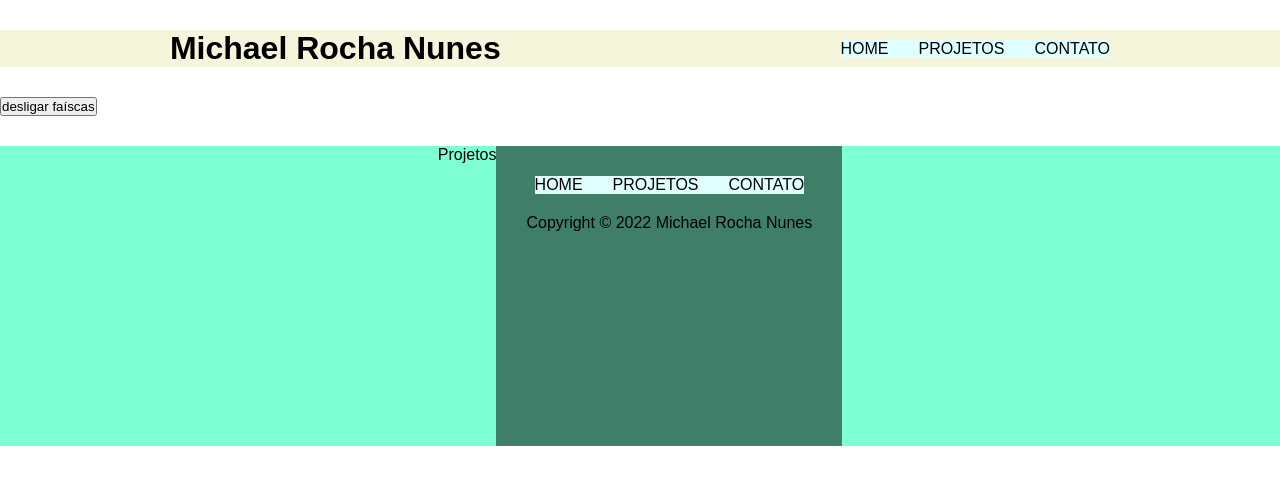
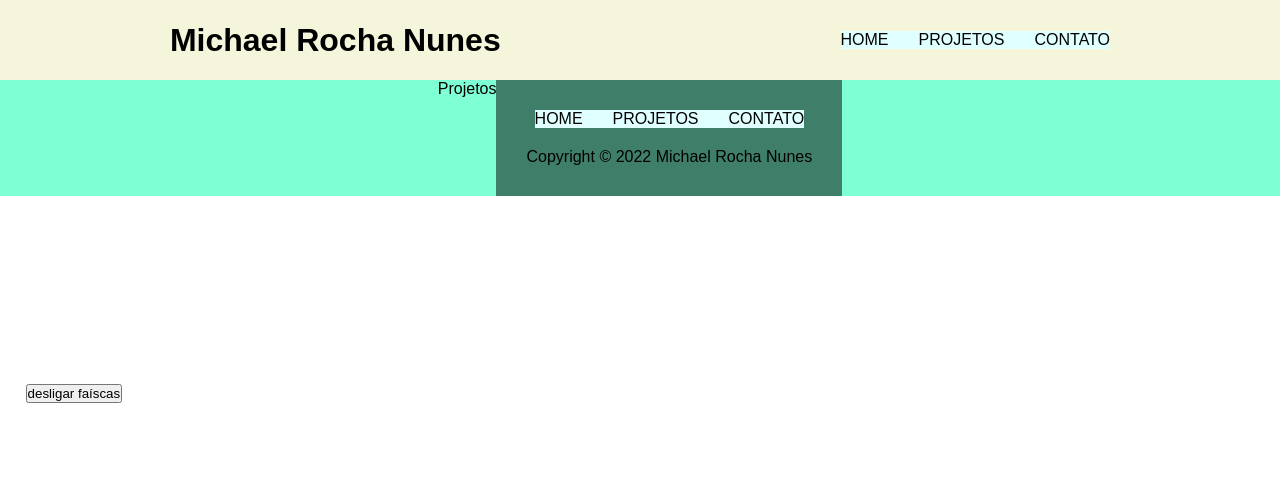
Before and after one commit to michaelrn2288/portfolio, a React (Vite) app: page /projects in a window 1280 px wide. Shown: the top 484 px of the page. Built offline with nearby package versions, Linux system fonts and the light colour scheme.

Commit message:
delegate specific styles to styled-components

```diff
--- a/src/Components/App/index.jsx
+++ b/src/Components/App/index.jsx
@@ -1,9 +1,16 @@
 import { useState } from "react";
+import styled from "styled-components";
 import Footer from "../Footer";
 import Header from "../Header";
 import MouseSparks from "../MouseSparks";
 import Router from "../Router";
 import ToggleButton from "../ToggleButton";
+
+const StyledMain = styled.main`
+    display: flex;
+    justify-content: center;
+    background-color:aquamarine;
+`
 
 export default function App() {
     const [areSparksOn, setAreSparksOn] = useState(true)
@@ -20,9 +27,9 @@ export default function App() {
                 textWhenOn={'desligar faíscas'}
                 textWhenOff={'ligar faíscas'}
             />
-            <main>
+            <StyledMain>
                 <Router />
-            </main>
+            </StyledMain>
         </div>
     )
 }
--- a/src/Components/Footer/index.jsx
+++ b/src/Components/Footer/index.jsx
@@ -1,10 +1,20 @@
+import styled from "styled-components";
 import NavBar from "../NavBar";
+
+const StyledFooter = styled.footer`
+    background-color: rgba(0, 0, 0, 0.5);
+    display: flex;
+    flex-direction: column;;
+    align-items: center;
+    padding: 30px;
+    gap: 20px;
+`
 
 export default function Footer() {
     return (
-        <footer className='main-footer'>
-            <NavBar placement='bottom' />
+        <StyledFooter>
+            <NavBar />
             <p>Copyright © 2022 Michael Rocha Nunes</p>
-        </footer>
+        </StyledFooter>
     )
 }
--- a/src/Components/Header/index.jsx
+++ b/src/Components/Header/index.jsx
@@ -1,10 +1,19 @@
+import styled from "styled-components";
 import NavBar from "../NavBar";
 
+const StyledHeader = styled.header`
+    height: 10vh;
+    display: flex;
+    justify-content: space-around;
+    align-items: center;
+    background-color: beige;
+`
+
 export default function Header() {
-    return(
-        <header className='main-header'>
+    return (
+        <StyledHeader>
             <h1>Michael Rocha Nunes</h1>
-            <NavBar placement='top' />
-        </header>
+            <NavBar />
+        </StyledHeader>
     )
 }
--- a/src/Components/NavBar/index.jsx
+++ b/src/Components/NavBar/index.jsx
@@ -1,9 +1,17 @@
 import { Link } from "react-router-dom";
+import styled from "styled-components";
 
-export default function NavBar(props) {
+const StyledUl = styled.ul`
+    display: flex;
+    list-style: none;
+    gap: 30px;
+    background-color: lightcyan;
+`
+
+export default function NavBar() {
     return (
-        <nav className={`${props.placement} nav-bar`}>
-            <ul>
+        <nav>
+            <StyledUl>
                 <li>
                     <Link to='/'>HOME</Link>
                 </li>
@@ -13,7 +21,7 @@ export default function NavBar(props) {
                 <li>
                     <Link to='/contact'>CONTATO</Link>
                 </li>
-            </ul>
+            </StyledUl>
         </nav>
     )
 }
--- a/src/Components/ToggleButton/index.jsx
+++ b/src/Components/ToggleButton/index.jsx
@@ -1,15 +1,23 @@
+import styled from "styled-components"
+
 export default function ToggleButton(props) {
+
+    const StyledButton = styled.button`
+        position: fixed;
+        top: 48vh;
+        left: 2vw;
+    `
 
     function handleClick() {
         props.toggleState(prevState => !prevState)
     }
 
     return (
-        <button onClick={handleClick} >
+        <StyledButton onClick={handleClick} >
             {props.isSwitchOn ?
                 props.textWhenOn
                 : props.textWhenOff
             }
-        </button>
+        </StyledButton>
     )
 }
--- a/src/styles/global.css
+++ b/src/styles/global.css
@@ -12,37 +12,3 @@ a {
 body {
     font-family: sans-serif;
 }
-
-.main-header {
-    margin-top: 30px;
-    margin-bottom: 30px;
-    display: flex;
-    justify-content: space-around;
-    align-items: center;
-    background-color: beige;
-}
-
-.nav-bar ul {
-    display: flex;
-    list-style: none;
-    gap: 30px;
-    background-color: lightcyan;
-}
-
-main {
-    margin-top: 30px;
-    margin-bottom: 30px;
-    display: flex;
-    justify-content: center;
-    background-color:aquamarine;
-    height: 300px;
-}
-
-.main-footer {
-    background-color: rgba(0, 0, 0, 0.5);
-    display: flex;
-    flex-direction: column;;
-    align-items: center;
-    padding: 30px;
-    gap: 20px;
-}
```
